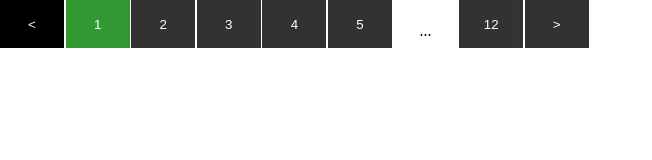
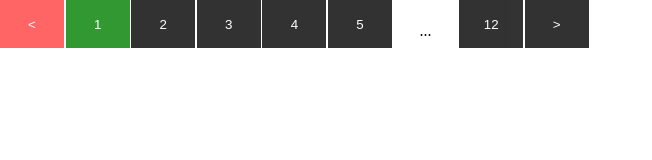
Before and after one commit to ArjanHoek/Pagination, a plain HTML site: page index.html in a window 1280 px wide. Shown: the whole page, without its empty margins (0-652 px from the left). Drawn offline with Linux system fonts and the light colour scheme.

Commit message:
disable buttons that cannot be used

```diff
--- a/js/methods.js
+++ b/js/methods.js
@@ -1,5 +1,5 @@
 const methods = {
-    createBtn: (text, isActive, cb) => {
+    createBtn: (text, isActive, eventCallback, elementAction) => {
         const btn = document.createElement("button");
         btn.textContent = text;
         btn.classList.add("pagination-btn");
@@ -8,7 +8,11 @@ const methods = {
             btn.classList.add("pagination-btn--active");
         }
 
-        btn.addEventListener("click", cb);
+        if (typeof elementAction === "function") {
+            elementAction(btn);
+        }
+
+        btn.addEventListener("click", eventCallback);
 
         return btn;
     },
--- a/js/script.js
+++ b/js/script.js
@@ -1,12 +1,12 @@
 const parent = document.querySelector(".pagination");
 
 const settings = {
-    numBtns: 5,
+    innerWidth: 7, // Number of items between previous and next buttons (including ellipsis)
 };
 
 (() => {
     const { createBtn, append, setPage, createEllipsis } = methods;
-    let { numBtns } = settings;
+    let { innerWidth } = settings;
 
     const totalPages = 12;
 
@@ -18,29 +18,43 @@ const settings = {
     const setPagination = () => {
         parent.innerHTML = "";
 
-        const addStartEllipsis = currentPage > 2;
-        const addEndEllipsis = currentPage + numBtns < totalPages;
+        innerWidth -= 2;
+
+        const preCurrent = Math.floor((innerWidth - 2) / 2);
+
+        const addStartEllipsis = currentPage - preCurrent > 2;
+        const addEndEllipsis =
+            currentPage - preCurrent + innerWidth <= totalPages;
 
         if (addStartEllipsis) {
-            numBtns -= 1;
+            innerWidth -= 1;
         }
 
         if (addEndEllipsis) {
-            numBtns -= 1;
+            innerWidth -= 1;
         }
 
         let max = totalPages;
-        let start = Math.max(currentPage, 2);
+        let start = Math.max(currentPage - preCurrent, 2);
 
-        if (start + numBtns > max) {
-            while (start + numBtns > max) {
+        if (start + innerWidth > max) {
+            while (start + innerWidth > max) {
                 start--;
             }
         }
 
         append(
             parent,
-            createBtn("<", false, () => setPage(currentPage - 1, totalPages)),
+            createBtn(
+                "<",
+                false,
+                () => setPage(currentPage - 1, totalPages),
+                (btn) => {
+                    if (currentPage === 1) {
+                        btn.classList.add("pagination-btn--disabled");
+                    }
+                }
+            ),
             createBtn(1, 1 === currentPage, () => {
                 setPage(1, totalPages);
             })
@@ -50,7 +64,7 @@ const settings = {
             append(parent, createEllipsis());
         }
 
-        for (let page = start; page <= start + numBtns - 1; page++) {
+        for (let page = start; page <= start + innerWidth - 1; page++) {
             append(
                 parent,
                 createBtn(page, page === currentPage, () => {
@@ -68,7 +82,16 @@ const settings = {
             createBtn(totalPages, totalPages === currentPage, () => {
                 setPage(totalPages, totalPages);
             }),
-            createBtn(">", false, () => setPage(currentPage + 1, totalPages))
+            createBtn(
+                ">",
+                false,
+                () => setPage(currentPage + 1, totalPages),
+                (btn) => {
+                    if (currentPage === totalPages) {
+                        btn.classList.add("pagination-btn--disabled");
+                    }
+                }
+            )
         );
     };
 
--- a/styles.css
+++ b/styles.css
@@ -35,6 +35,7 @@ button {
 
 .pagination-btn.pagination-btn--active {
     background: green;
+    pointer-events: none;
 }
 
 .pagination-btn:hover {
@@ -46,3 +47,12 @@ button {
     width: 4rem;
     height: 3rem;
 }
+
+.pagination-btn.pagination-btn--disabled {
+    background: red;
+    cursor: not-allowed;
+}
+
+.pagination-btn.pagination-btn--disabled:hover {
+    opacity: 0.6;
+}
```
Also changed, not shown: index.html (+0 -2 lines).
